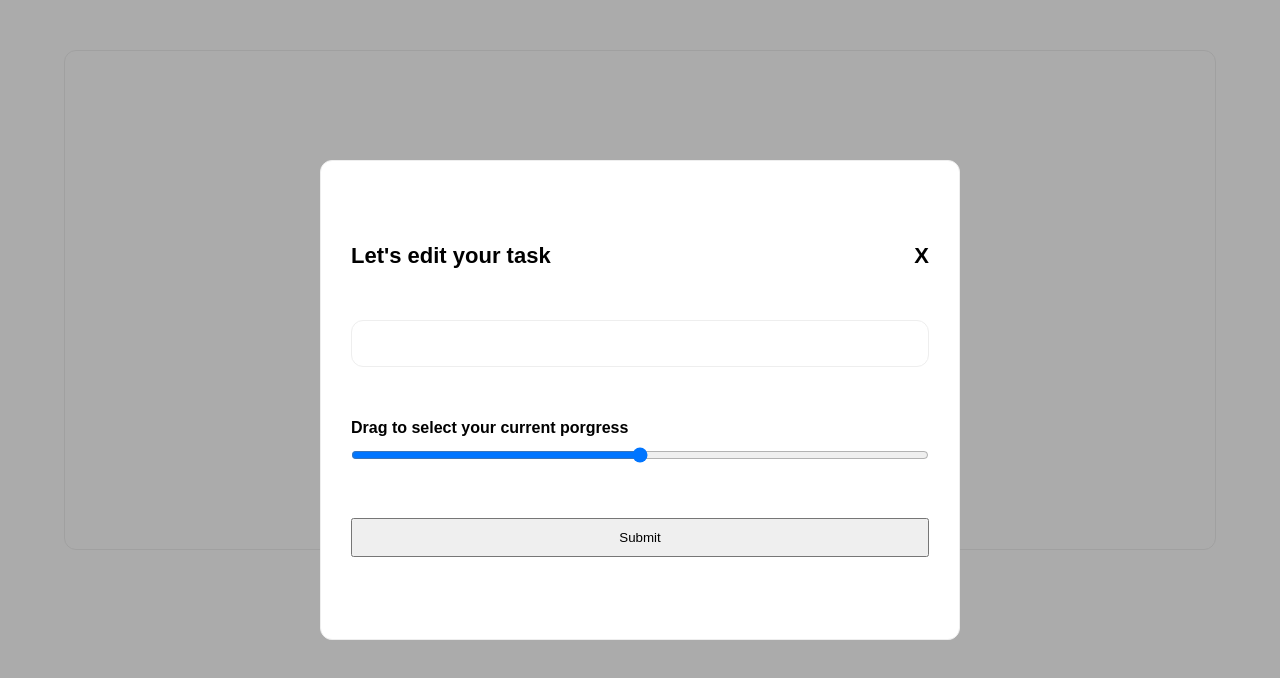
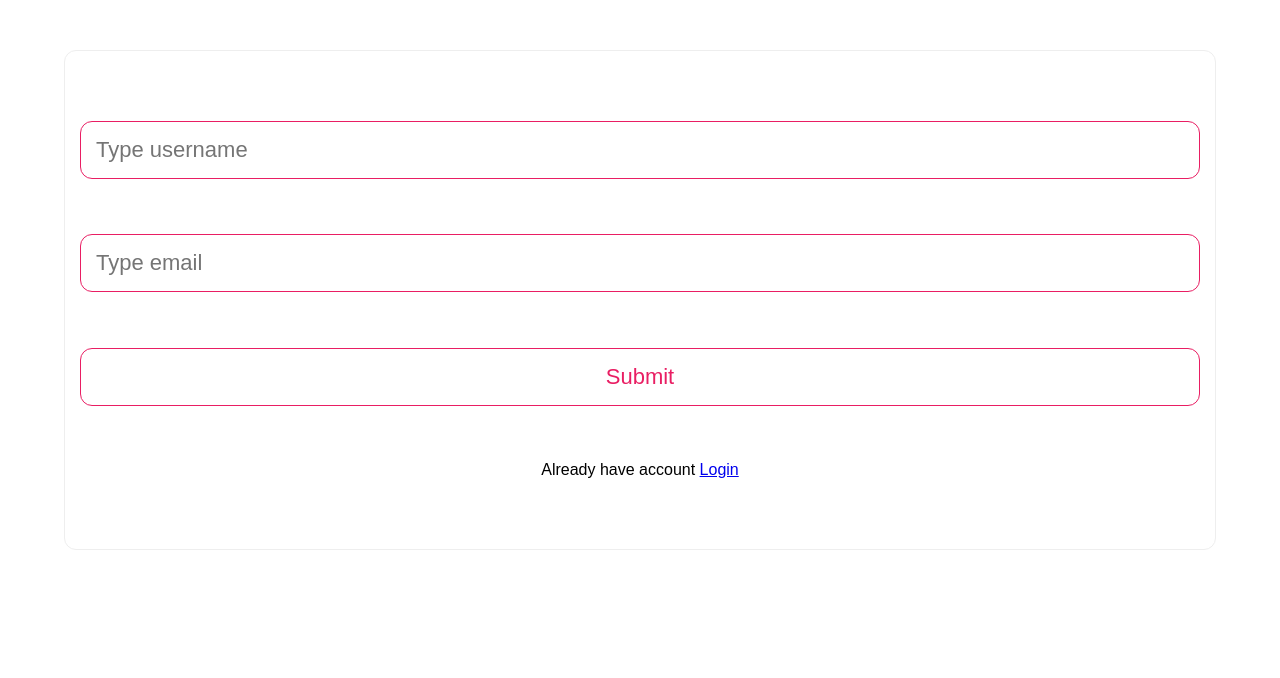
Before and after one commit to mohamedCleanCode/Todo-V3-Reactjs, a React (Create React App) app: page /signup in a window 1280 px wide. Shown: the top 678 px of the page. Built offline with nearby package versions, Linux system fonts and the light colour scheme.

Commit message:
add signup

```diff
--- a/package.json
+++ b/package.json
@@ -8,6 +8,7 @@
     "@testing-library/user-event": "^13.5.0",
     "react": "^18.2.0",
     "react-dom": "^18.2.0",
+    "react-router-dom": "^6.11.2",
     "react-scripts": "5.0.1",
     "web-vitals": "^2.1.4"
   },
--- a/src/App.js
+++ b/src/App.js
@@ -1,11 +1,25 @@
+import { Route, Routes } from "react-router-dom";
 import EditTask from "./components/EditTask/EditTask";
+import Header from "./components/Header/Header";
+import Signup from "./components/Signup/Signup";
+import Todos from "./components/Todos/Todos";
 
 function App() {
   return (
     <div className="app">
-      {/* <Header />
-      <Todos /> */}
-      <EditTask />
+      <Routes>
+        <Route
+          path="/"
+          element={
+            <>
+              <Header />
+              <Todos />
+              <EditTask />
+            </>
+          }
+        />
+        <Route path="/signup" element={<Signup />} />
+      </Routes>
     </div>
   );
 }
--- /dev/null
+++ b/src/components/Signup/Signup.jsx
@@ -0,0 +1,22 @@
+import React from "react";
+
+const Signup = () => {
+  return (
+    <form className="signup">
+      <div>
+        <input type="text" name="username" placeholder="Type username" />
+      </div>
+      <div>
+        <input type="email" name="email" placeholder="Type email" />
+      </div>
+      <div>
+        <input type="submit" value="Submit" />
+      </div>
+      <div>
+        Already have account <a href="/login">Login</a>
+      </div>
+    </form>
+  );
+};
+
+export default Signup;
--- a/src/index.css
+++ b/src/index.css
@@ -7,6 +7,10 @@
   box-sizing: border-box;
   margin: 0;
   padding: 0;
+}
+:focus {
+  border: none;
+  outline: none;
 }
 body {
   font-family: Arial, Helvetica, sans-serif;
@@ -144,6 +148,7 @@ body {
   height: 100vh;
   left: 0;
   top: 0;
+  display: none;
 }
 .edit-task .overlay {
   position: absolute;
@@ -181,6 +186,7 @@ body {
   padding: 15px;
   border: 1px solid #eee;
   border-radius: 12px;
+  font-size: 22px;
 }
 .edit-task-container .task-range label {
   font-weight: bold;
@@ -198,3 +204,30 @@ body {
   opacity: 0.4;
   pointer-events: none;
 }
+.signup {
+  width: 100%;
+  height: 100%;
+  display: flex;
+  flex-direction: column;
+  justify-content: space-evenly;
+}
+.signup input {
+  width: 100%;
+  padding: 15px;
+  border: 1px solid var(--rose);
+  border-radius: 12px;
+  font-size: 22px;
+}
+.signup input[type="submit"] {
+  background-color: transparent;
+  color: var(--rose);
+  cursor: pointer;
+  transition: 0.5s;
+}
+.signup input[type="submit"]:hover {
+  background-color: var(--rose);
+  color: var(--white);
+}
+.signup div:last-child {
+  text-align: center;
+}
--- a/src/index.js
+++ b/src/index.js
@@ -1,11 +1,14 @@
 import React from "react";
 import ReactDOM from "react-dom/client";
+import { BrowserRouter } from "react-router-dom";
 import App from "./App";
 import "./index.css";
 
 const root = ReactDOM.createRoot(document.getElementById("root"));
 root.render(
   <React.StrictMode>
-    <App />
+    <BrowserRouter>
+      <App />
+    </BrowserRouter>
   </React.StrictMode>
 );
```
Also changed, not shown: 1 other file (tests, documents, lock files or other folders).
